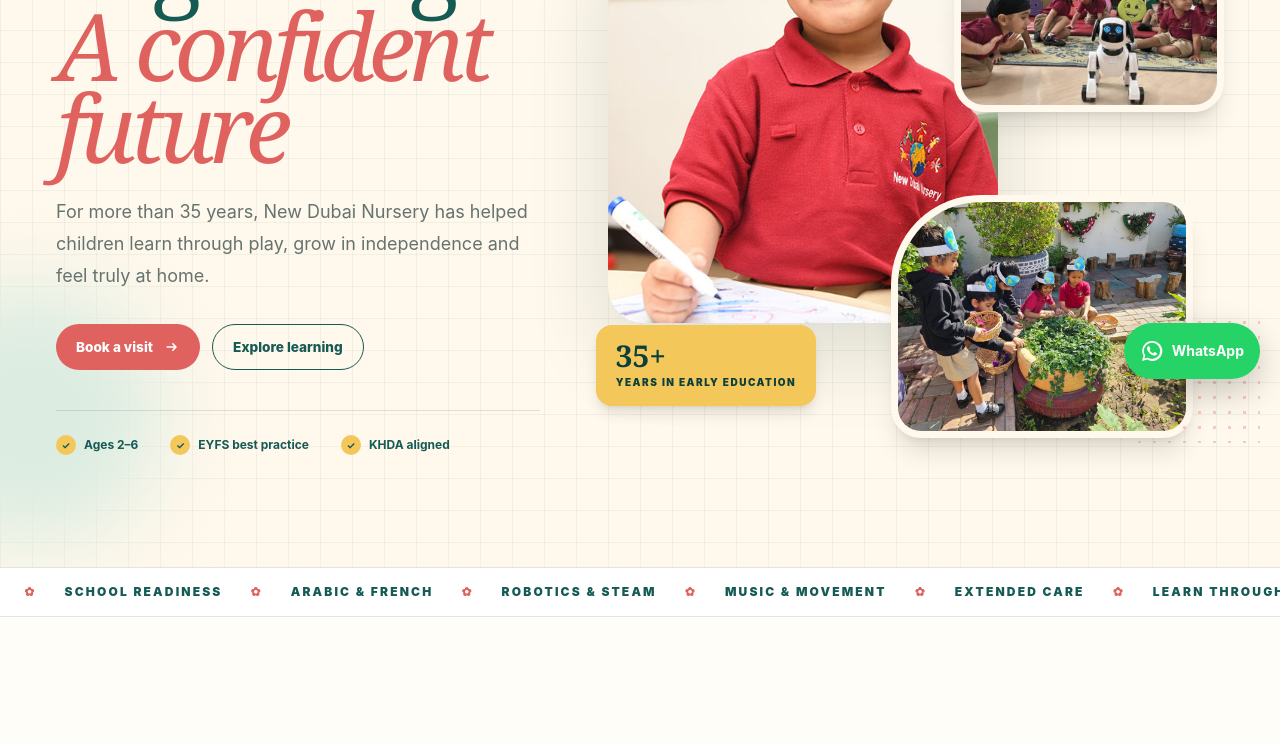
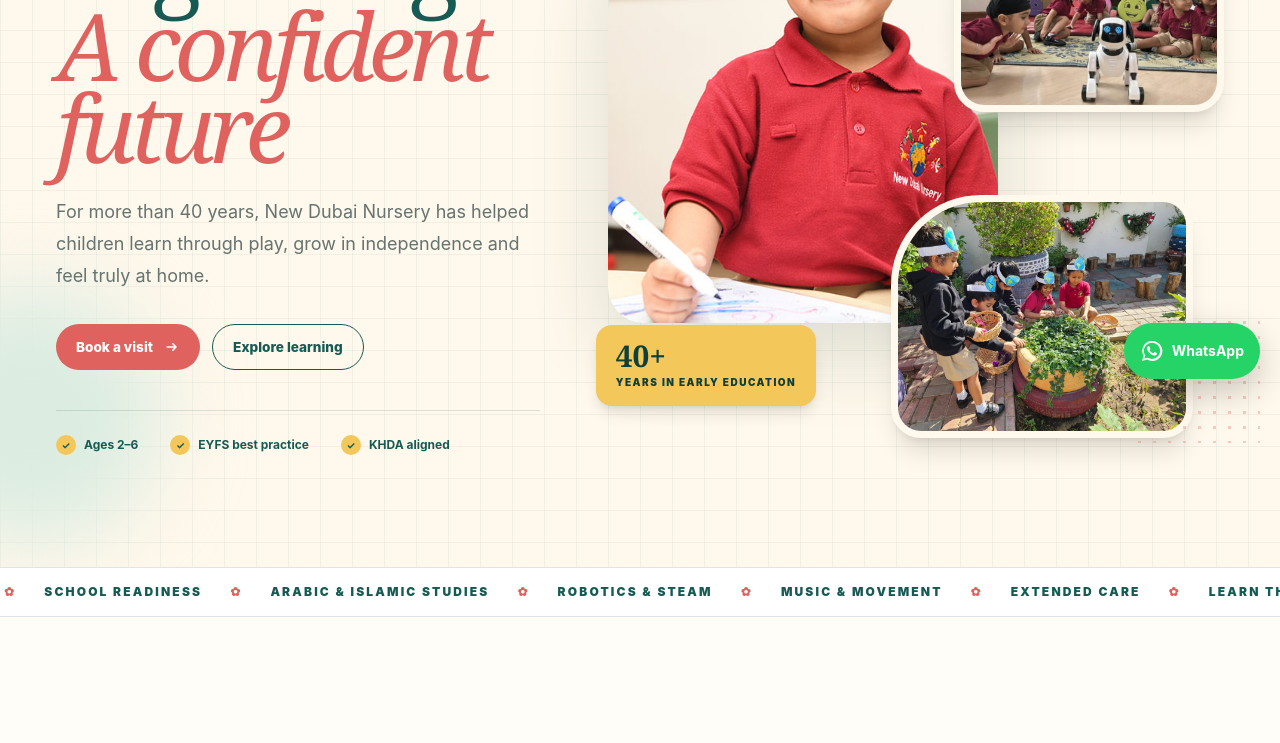
Before and after one commit to ethanmilgan/New-Dubai-Nursery, a Next.js app: page / in a window 1280 px wide. Shown: the part 401-1144 px from the top of the page. Built offline with nearby package versions, Linux system fonts and the light colour scheme.

Commit message:
Update homepage education messaging

```diff
--- a/app/page.js
+++ b/app/page.js
@@ -55,7 +55,7 @@
             <h1 className="font-display text-[clamp(3.35rem,7.3vw,7.5rem)] leading-[.88] tracking-[-.06em] text-[var(--palm)]">
               A joyful<br />beginning<br /><em className="font-normal text-[var(--coral)]">A confident<br />future</em>
             </h1>
-            <p className="mt-7 max-w-xl text-base leading-8 text-[var(--ink-muted)] sm:text-lg">For more than 35 years, New Dubai Nursery has helped children learn through play, grow in independence and feel truly at home.</p>
+            <p className="mt-7 max-w-xl text-base leading-8 text-[var(--ink-muted)] sm:text-lg">For more than 40 years, New Dubai Nursery has helped children learn through play, grow in independence and feel truly at home.</p>
             <div className="mt-8 flex flex-wrap gap-3">
               <Link href="/contact#visit" className="button button-coral">Book a visit <ArrowIcon /></Link>
               <Link href="/curriculum" className="button button-outline">Explore learning</Link>
@@ -78,7 +78,7 @@
               <Image src="/images/WhatsApp-Image-2024-08-02-at-15.55.02_d018a10b-1024x768.jpg" alt="Children exploring the nursery garden" fill sizes="(max-width: 1024px) 46vw, 25vw" className="object-cover" />
             </div>
             <div className="absolute bottom-[7%] left-0 z-10 rounded-2xl bg-[var(--sun)] px-5 py-4 text-[var(--palm-dark)] shadow-lg">
-              <strong className="block font-display text-3xl leading-none">35+</strong>
+              <strong className="block font-display text-3xl leading-none">40+</strong>
               <span className="mt-1 block text-[10px] font-black uppercase tracking-[.15em]">Years in early education</span>
             </div>
             <div className="decor-dots absolute -right-9 bottom-2 h-32 w-32 text-[var(--coral)] opacity-30" />
@@ -88,7 +88,7 @@
 
       <section className="overflow-hidden border-y border-[var(--line)] bg-white py-4" aria-label="Nursery highlights">
         <div className="marquee-track flex w-max items-center whitespace-nowrap text-xs font-black uppercase tracking-[.18em] text-[var(--palm)]">
-          {[...Array(2)].flatMap((_, group) => ["Learn through play", "Ages 2–6", "School readiness", "Arabic & French", "Robotics & STEAM", "Music & movement", "Extended care"].map((item) => <span className="flex items-center" key={`${group}-${item}`}><span className="mx-7 text-[var(--coral)]">✿</span>{item}</span>))}
+          {[...Array(2)].flatMap((_, group) => ["Learn through play", "Ages 2–6", "School readiness", "Arabic & Islamic Studies", "Robotics & STEAM", "Music & movement", "Extended care"].map((item) => <span className="flex items-center" key={`${group}-${item}`}><span className="mx-7 text-[var(--coral)]">✿</span>{item}</span>))}
         </div>
       </section>
 
```
